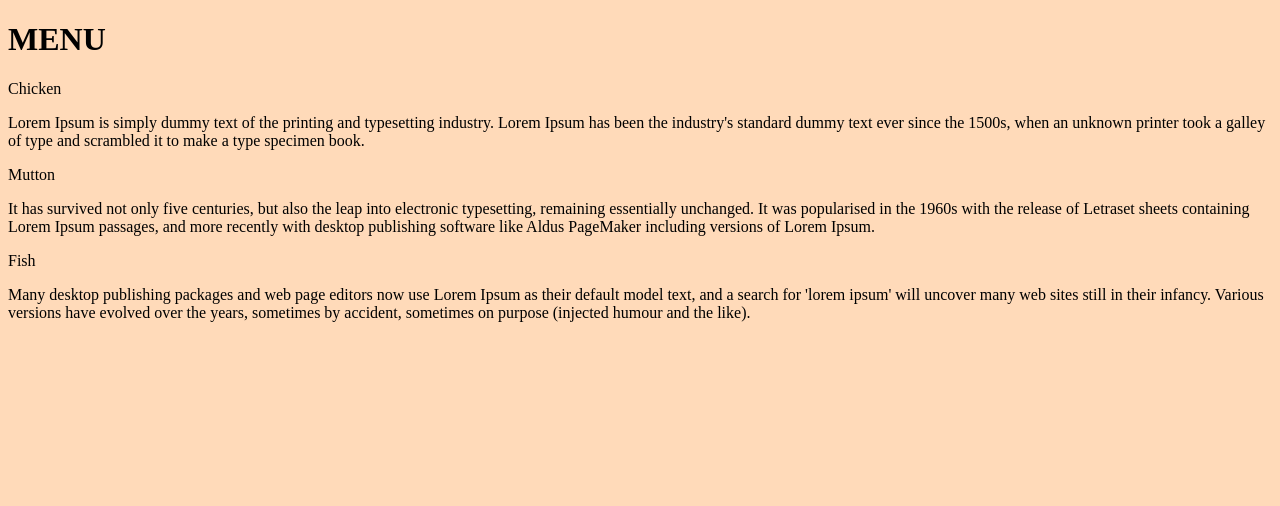
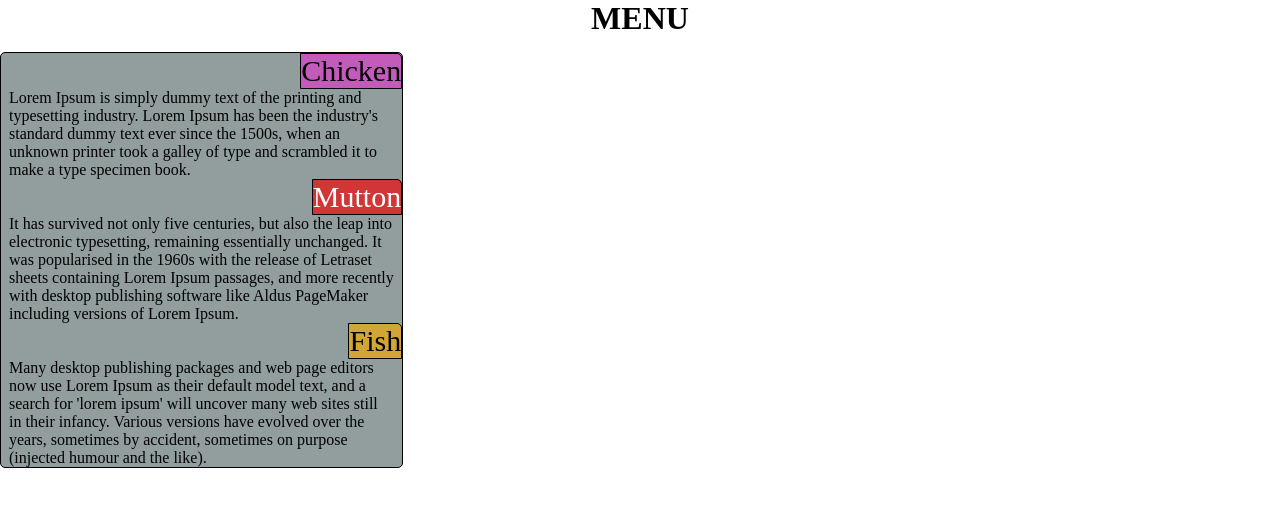
Before and after one commit to Ajay0509/mod2_solution, a plain HTML site: page index.html in a window 1280 px wide. Drawn offline with Linux system fonts and the light colour scheme.

Commit message:
Update style.css

```diff
--- a/style.css
+++ b/style.css
@@ -1,6 +1,89 @@
-.menu .inner h1{
-  color:red;
+*{
+    box-sizing:border-box;
+    padding:0px;
+    margin:0px;
 }
-body{
-  background-color:peachpuff;
+h1{
+      margin-bottom:15px;
+      text-align:center;
 }
+.c1 span{
+       background-color:#c25bb9;
+}
+.c2 span{
+       background-color:#d13636;
+       color:#fff;
+}
+.c3 span{
+       background-color:#d1a536;
+}
+span{
+          text-align:right;
+          border:1px solid black;
+          float:right;
+          font-size:30px;
+          border-top-right-radius:5px;
+}
+p{
+          padding-left:8px;
+          padding-right:8px;
+  }
+.menu {
+             border:1px solid black;
+             border-radius:5px;
+}
+.menu{
+            width:100%;
+}
+p{
+    clear:right;
+}
+
+@media (min-width:992px)
+{
+   .menu
+  {
+       background-color:#919e9d;
+       margin-bottom:10px;
+       float:left;
+       width:31.5%;
+       margin-right:10px;
+    }
+   .menu c1
+  {
+       margin-left:15px;
+   }
+}
+
+@media (min-width:768px) and (max-width:991px)
+{
+       .menu .c1, .menu .c2
+       {
+          background-color:#919e9d;
+          margin-bottom:10px;
+          float:left;
+          width:48%;
+          margin-left:10px;
+        }
+       .menu .c3
+       {
+         background-color:#919e9d;
+          margin-bottom:10px;
+          float:left;
+          width:97%;
+          margin-left:10px;
+        }
+}
+
+@media (min-width:51px) and (max-width:767px)
+{
+         .menu
+         {
+            background-color:#919e9d;
+            margin-bottom:10px;
+            float:left;
+            width:96%;
+            margin-left:10px;
+            margin-left:10px;
+         }
+}
```
